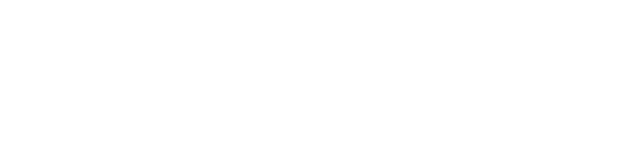
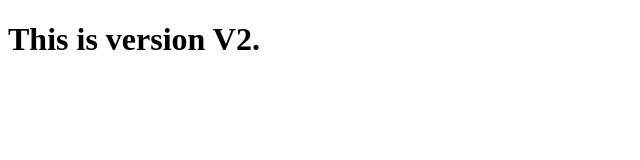
Before and after one commit to namanbagora29-nam/my_repo, a plain HTML site: page index.html in a window 1280 px wide. Shown: the whole page, without its empty margins (0-640 px from the left). Drawn offline with Linux system fonts and the light colour scheme.

Commit message:
This is version V2

```diff
--- a/index.html
+++ b/index.html
@@ -6,6 +6,6 @@
     <title>Document</title>
 </head>
 <body>
-
+    <h1>This is version V2.</h1>
 </body>
 </html>
```
